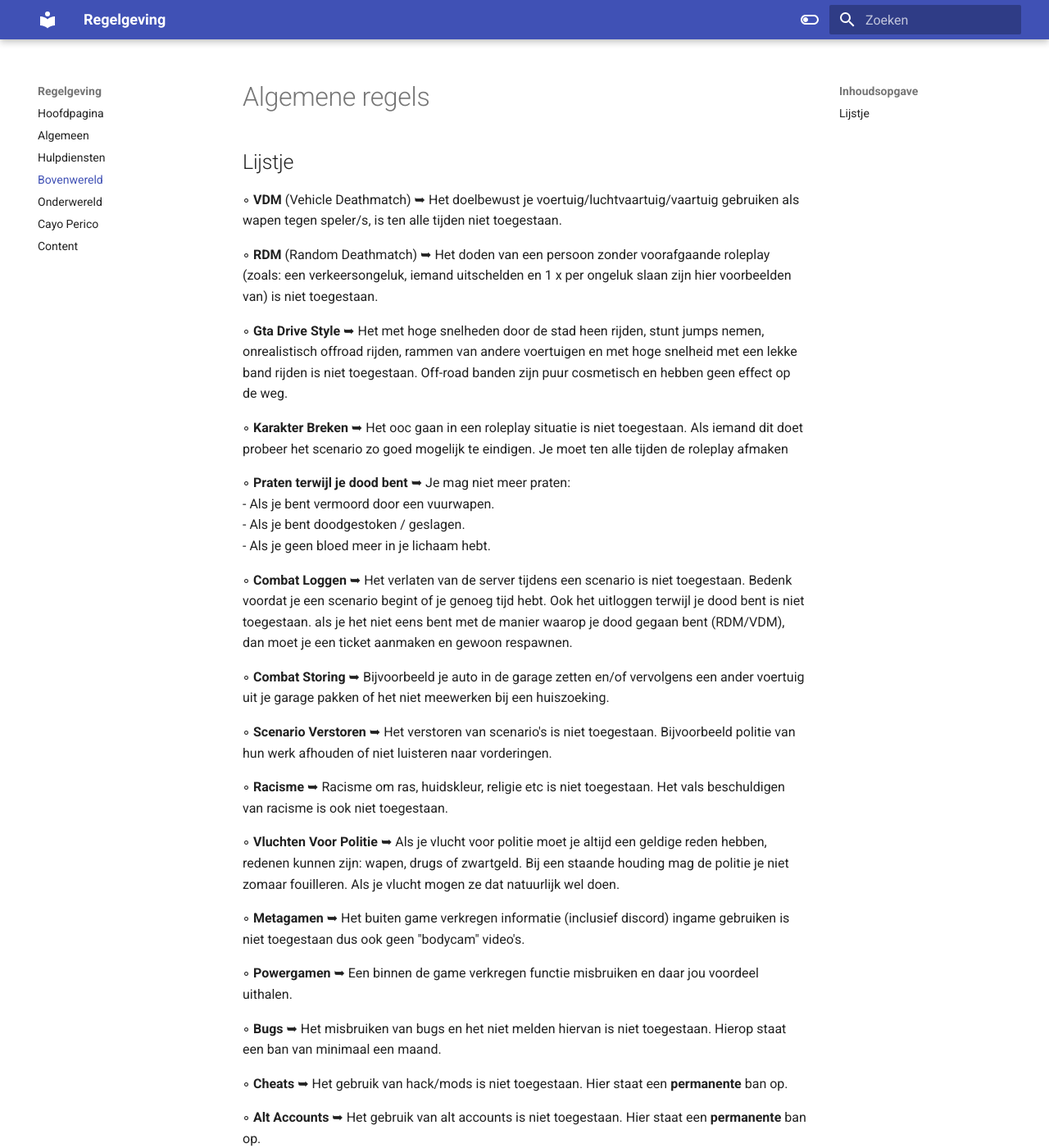
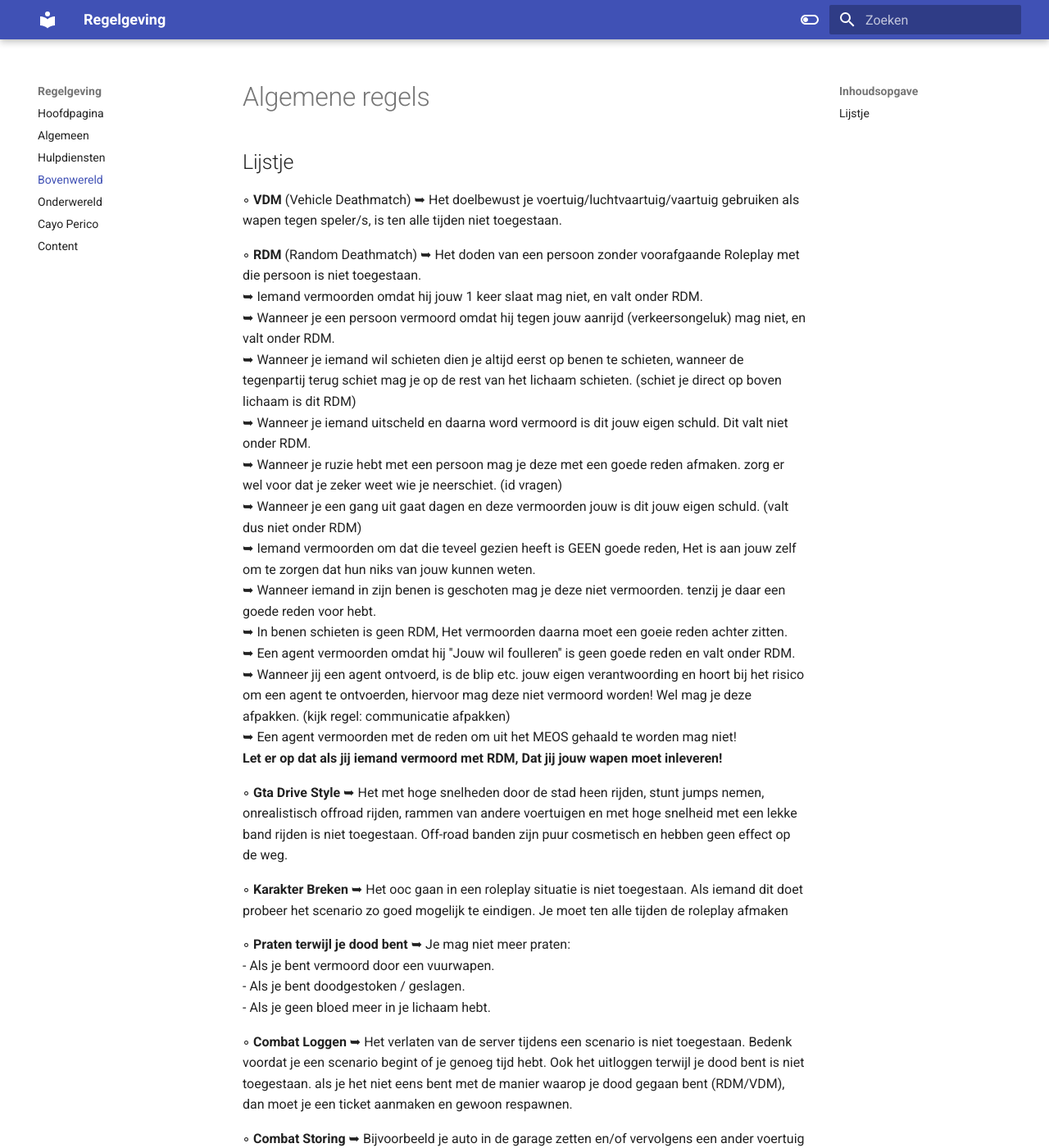
Before and after one commit to CappaWappa/Regels, an MkDocs documentation site: the page built from docs/bovenwereld.md, in a window 1280 px wide and 1400 px high. Shown: the whole window at 82% size. Built offline with MkDocs 1.6.1 and Material for MkDocs 9.7.7, drawn with Linux system fonts in a browser that asks for light colours; comment, search, counter and statistics services are not loaded.

Commit message:
Update bovenwereld.md

```diff
--- a/docs/bovenwereld.md
+++ b/docs/bovenwereld.md
@@ -2,7 +2,21 @@
 ## Lijstje
 ◦ <b>VDM</b> (Vehicle Deathmatch) ➥ Het doelbewust je voertuig/luchtvaartuig/vaartuig gebruiken als wapen tegen speler/s, is ten alle tijden niet toegestaan.
 
-◦ <b>RDM</b> (Random Deathmatch) ➥ Het doden van een persoon zonder voorafgaande roleplay (zoals: een verkeersongeluk, iemand uitschelden en 1 x per ongeluk slaan zijn hier voorbeelden van) is niet toegestaan.
+◦ <b>RDM</b> (Random Deathmatch)
+➥ Het doden van een persoon zonder voorafgaande Roleplay met die persoon is niet toegestaan.<br>
+➥ Iemand vermoorden omdat hij jouw 1 keer slaat mag niet, en valt onder RDM.<br>
+➥ Wanneer je een persoon vermoord omdat hij tegen jouw aanrijd (verkeersongeluk) mag niet, en valt onder RDM.<br>
+➥ Wanneer je iemand wil schieten dien je altijd eerst op benen te schieten, wanneer de tegenpartij terug schiet mag je op de rest van het lichaam schieten.  (schiet je direct op boven lichaam is dit RDM)<br>
+➥ Wanneer je iemand uitscheld en daarna word vermoord is dit jouw eigen schuld. Dit valt niet onder RDM.<br>
+➥ Wanneer je ruzie hebt met een persoon mag je deze met een goede reden afmaken. zorg er wel voor dat je zeker weet wie je neerschiet. (id vragen)<br>
+➥ Wanneer je een gang uit gaat dagen en deze vermoorden jouw is dit jouw eigen schuld. (valt dus niet onder RDM)<br>
+➥ Iemand vermoorden om dat die teveel gezien heeft is GEEN goede reden, Het is aan jouw zelf om te zorgen dat hun niks van jouw kunnen weten.<br>
+➥ Wanneer iemand in zijn benen is geschoten mag je deze niet vermoorden. tenzij je daar een goede reden voor hebt.<br>
+➥ In benen schieten is geen RDM, Het vermoorden daarna moet een goeie reden achter zitten.<br>
+➥ Een agent vermoorden omdat hij ''Jouw wil foulleren'' is geen goede reden en valt onder RDM.<br>
+➥  Wanneer jij een agent ontvoerd, is de blip etc. jouw eigen verantwoording en hoort bij het risico om een agent te ontvoerden, hiervoor mag deze niet vermoord worden! Wel mag je deze afpakken. (kijk regel: communicatie afpakken)<br>
+➥  Een agent vermoorden met de reden om uit het MEOS gehaald te worden mag niet!<br>
+<b>Let er op dat als jij iemand vermoord met RDM, Dat jij jouw wapen moet inleveren!</b>
 
 ◦ <b>Gta Drive Style</b> ➥ Het met hoge snelheden door de stad heen rijden, stunt jumps nemen, onrealistisch offroad rijden, rammen van andere voertuigen en met hoge snelheid met een lekke band rijden is niet toegestaan. Off-road banden zijn puur cosmetisch en hebben geen effect op de weg.
 
```
